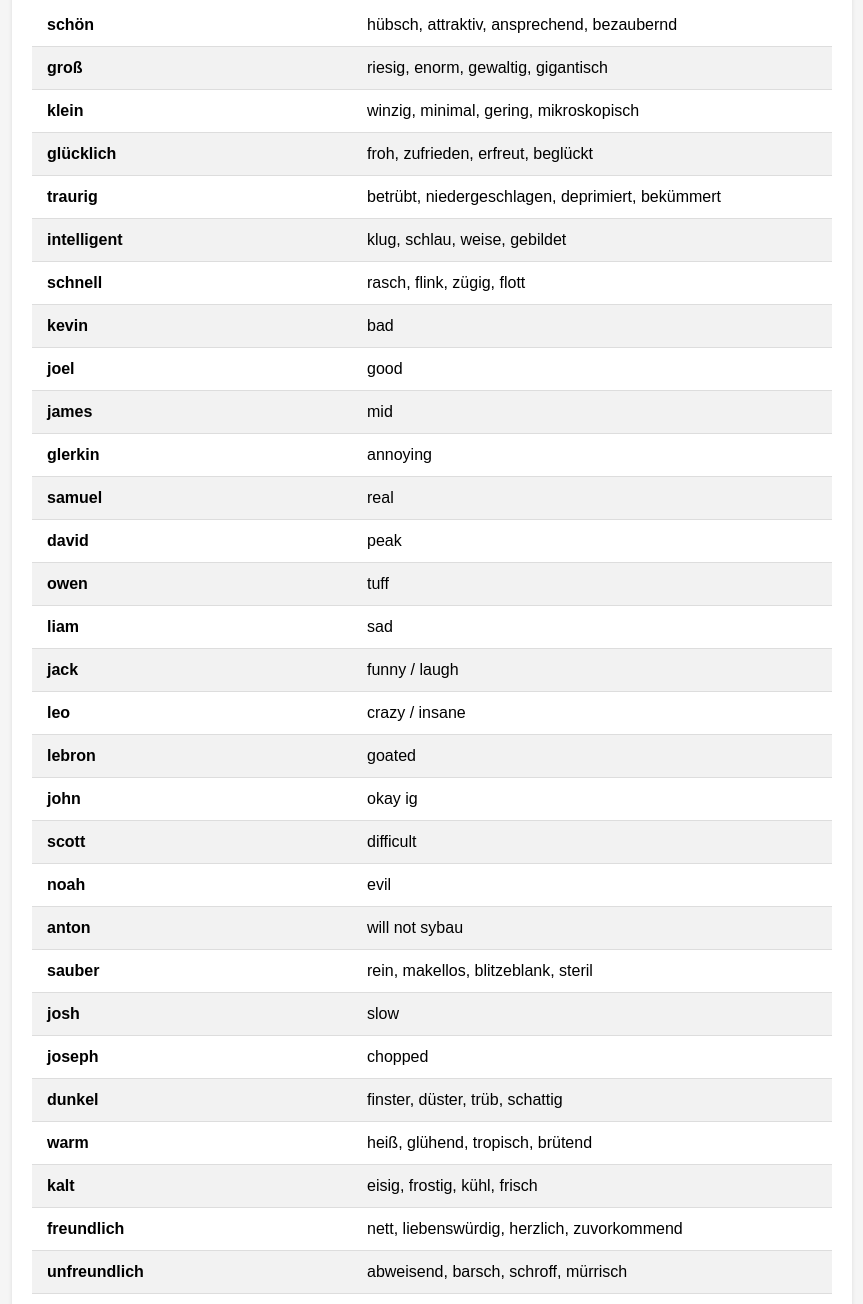
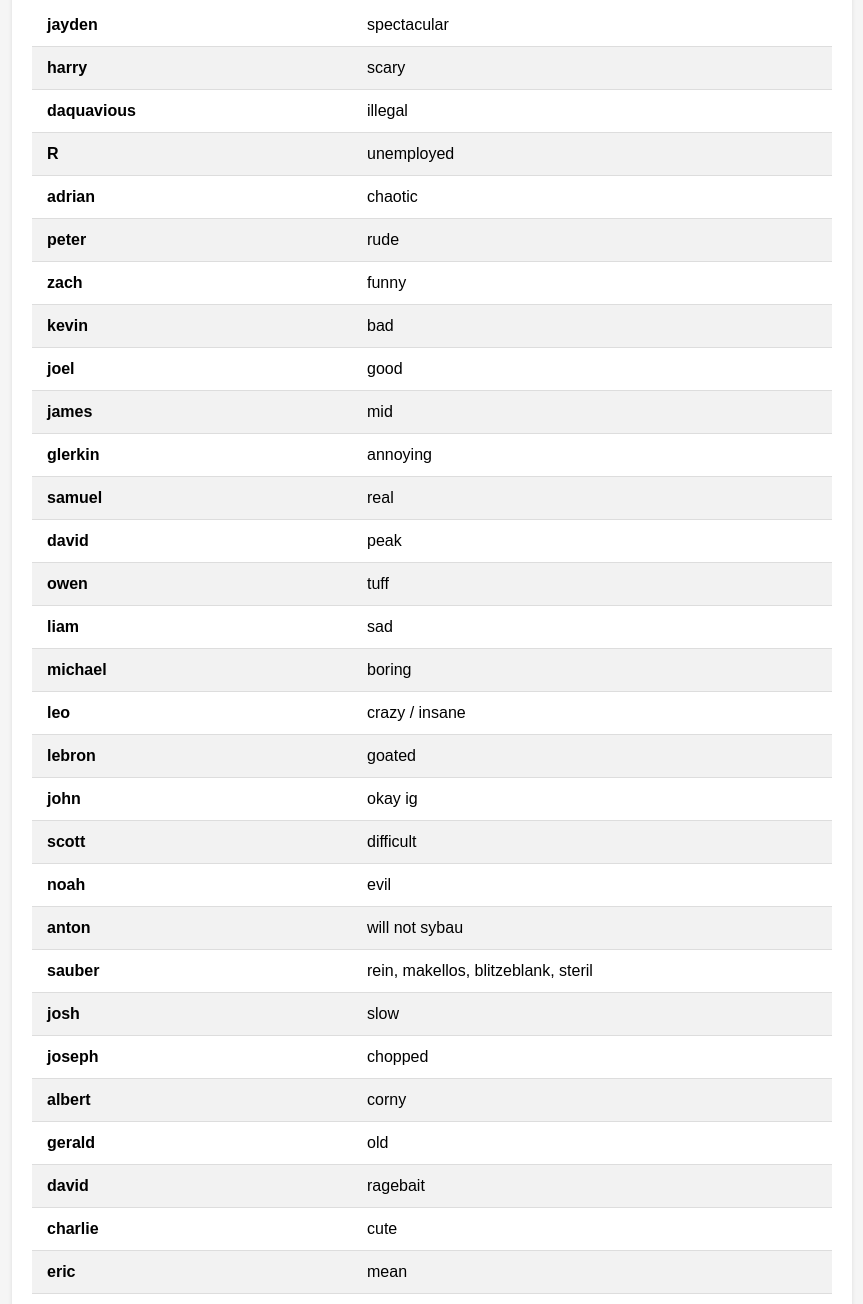
Before and after one commit to yiqeee/gurt, a plain HTML site: page index.html in a window 1280 px wide. Shown: the part 136-1440 px from the top of the page, without its empty margins (208-1071 px from the left). Drawn offline with Linux system fonts and the light colour scheme.

Commit message:
updated index

```diff
--- a/index.html
+++ b/index.html
@@ -49,32 +49,32 @@
 
         <table class="synonym-table">
             <tr>
-                <td>schön</td>
-                <td>hübsch, attraktiv, ansprechend, bezaubernd</td>
+                <td>jayden</td>
+                <td>spectacular</td>
             </tr>
             <tr>
-                <td>groß</td>
-                <td>riesig, enorm, gewaltig, gigantisch</td>
+                <td>harry</td>
+                <td>scary</td>
             </tr>
             <tr>
-                <td>klein</td>
-                <td>winzig, minimal, gering, mikroskopisch</td>
+                <td>daquavious</td>
+                <td>illegal</td>
             </tr>
             <tr>
-                <td>glücklich</td>
-                <td>froh, zufrieden, erfreut, beglückt</td>
+                <td>R</td>
+                <td>unemployed</td>
             </tr>
             <tr>
-                <td>traurig</td>
-                <td>betrübt, niedergeschlagen, deprimiert, bekümmert</td>
+                <td>adrian</td>
+                <td>chaotic</td>
             </tr>
             <tr>
-                <td>intelligent</td>
-                <td>klug, schlau, weise, gebildet</td>
+                <td>peter</td>
+                <td>rude</td>
             </tr>
             <tr>
-                <td>schnell</td>
-                <td>rasch, flink, zügig, flott</td>
+                <td>zach</td>
+                <td>funny</td>
             </tr>
             <tr>
                 <td>kevin</td>
@@ -109,8 +109,8 @@
                 <td>sad</td>
             </tr>
             <tr>
-                <td>jack</td>
-                <td>funny / laugh</td>
+                <td>michael</td>
+                <td>boring</td>
             </tr>
             <tr>
                 <td>leo</td>
@@ -149,24 +149,24 @@
                 <td>chopped</td>
             </tr>
             <tr>
-                <td>dunkel</td>
-                <td>finster, düster, trüb, schattig</td>
+                <td>albert</td>
+                <td>corny</td>
             </tr>
             <tr>
-                <td>warm</td>
-                <td>heiß, glühend, tropisch, brütend</td>
+                <td>gerald</td>
+                <td>old</td>
             </tr>
             <tr>
-                <td>kalt</td>
-                <td>eisig, frostig, kühl, frisch</td>
+                <td>david</td>
+                <td>ragebait</td>
             </tr>
             <tr>
-                <td>freundlich</td>
-                <td>nett, liebenswürdig, herzlich, zuvorkommend</td>
+                <td>charlie</td>
+                <td>cute</td>
             </tr>
             <tr>
-                <td>unfreundlich</td>
-                <td>abweisend, barsch, schroff, mürrisch</td>
+                <td>eric</td>
+                <td>mean</td>
             </tr>
         </table>
     </div>
```
